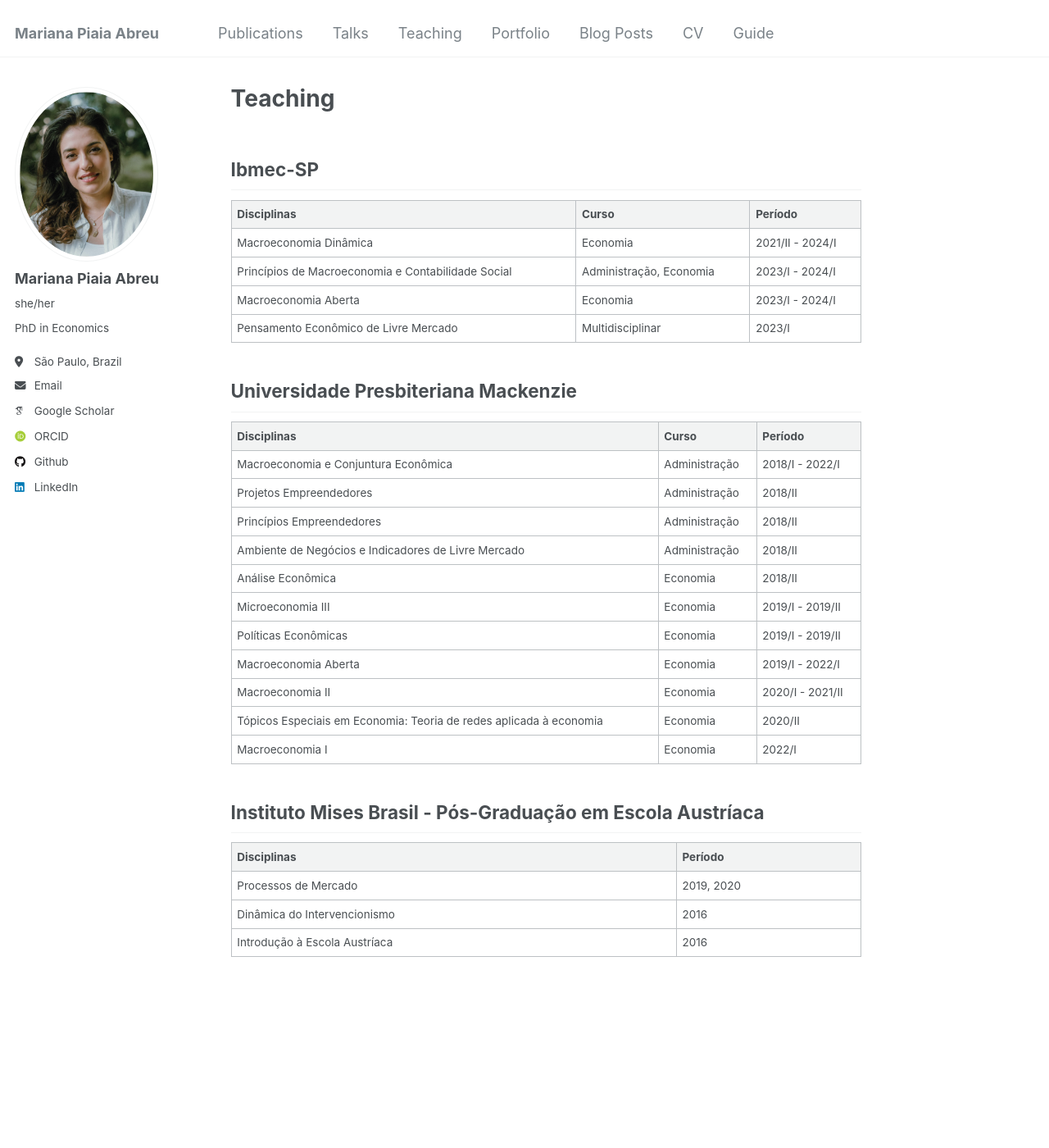
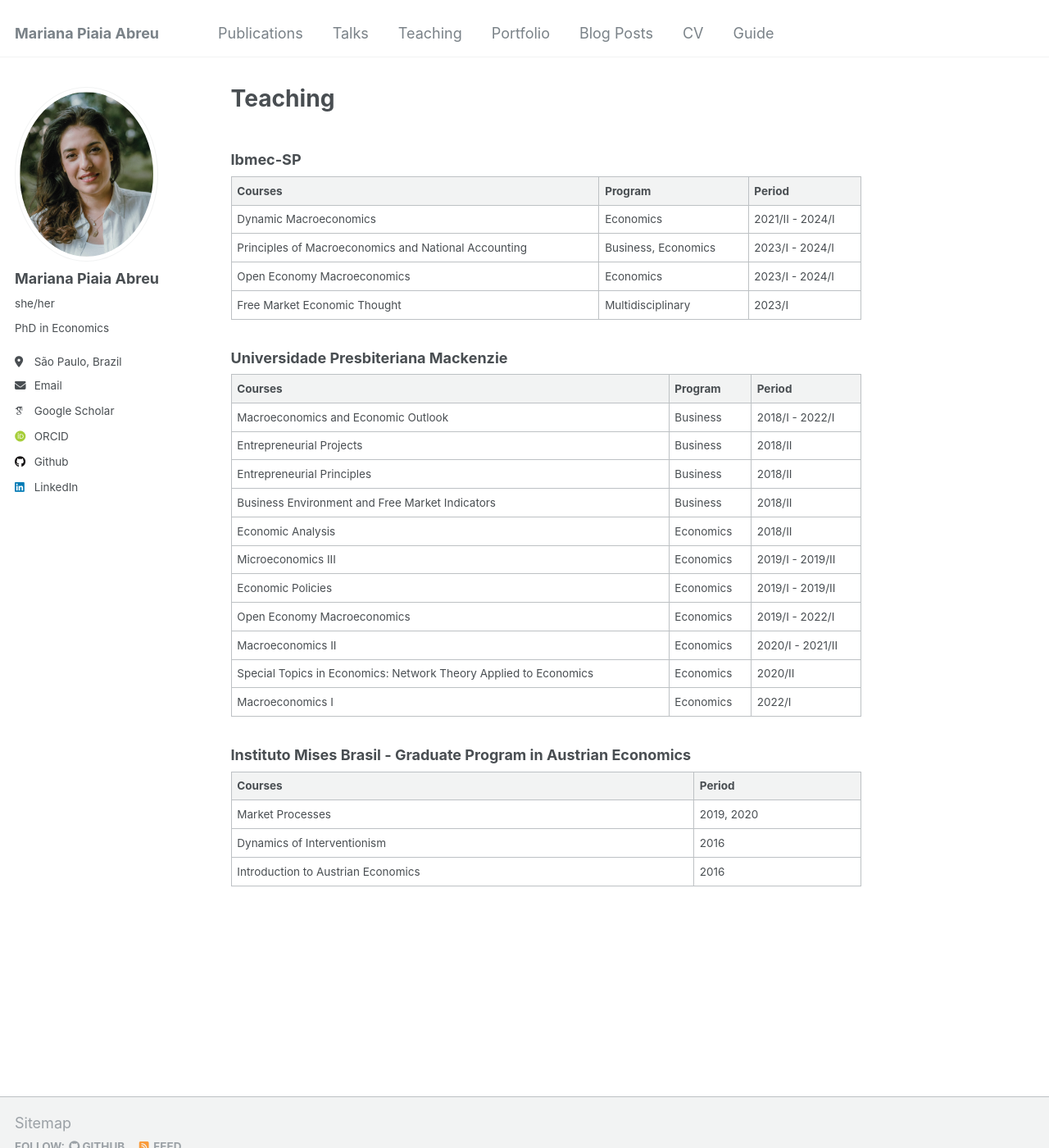
Before and after one commit to piaiaabreu/piaiaabreu.github.io, a Jekyll site: the page built from _pages/teaching.md, in a window 1280 px wide and 1400 px high. Shown: the whole window at 82% size. Built offline with Jekyll 4.4.1, drawn with Linux system fonts in a browser that asks for light colours; some web fonts are replaced.

Commit message:
Update teaching.md

```diff
--- a/_pages/teaching.md
+++ b/_pages/teaching.md
@@ -7,36 +7,35 @@ redirect_from:
   - /teaching.html
 ---
 
-## Ibmec-SP
+### Ibmec-SP
 
-| Disciplinas                           | Curso         | Período        |
-| --------                              | ------        | ------         |
-| Macroeconomia Dinâmica  | Economia | 2021/II - 2024/I|
-| Princípios de Macroeconomia e Contabilidade Social| Administração, Economia | 2023/I - 2024/I|
-| Macroeconomia Aberta  | Economia | 2023/I - 2024/I|
-| Pensamento Econômico de Livre Mercado  | Multidisciplinar | 2023/I|
+| Courses                              | Program       | Period            |
+| --------                              | ------        | ------------------ |
+| Dynamic Macroeconomics               | Economics     | 2021/II - 2024/I   |
+| Principles of Macroeconomics and National Accounting | Business, Economics | 2023/I - 2024/I   |
+| Open Economy Macroeconomics          | Economics     | 2023/I - 2024/I   |
+| Free Market Economic Thought         | Multidisciplinary | 2023/I           |
 
-## Universidade Presbiteriana Mackenzie
+### Universidade Presbiteriana Mackenzie
 
-| Disciplinas                           | Curso         | Período        |
-| --------                              | ------        | ------         |
-| Macroeconomia e Conjuntura Econômica  | Administração | 2018/I - 2022/I|
-| Projetos Empreendedores               | Administração | 2018/II|
-| Princípios Empreendedores             | Administração | 2018/II|
-| Ambiente de Negócios e Indicadores de Livre Mercado   |Administração | 2018/II|
-| Análise Econômica                     | Economia | 2018/II|
-| Microeconomia III                     | Economia | 2019/I - 2019/II|
-| Políticas Econômicas                  | Economia | 2019/I - 2019/II|
-| Macroeconomia Aberta                  | Economia | 2019/I - 2022/I|
-| Macroeconomia II                      | Economia | 2020/I - 2021/II|
-| Tópicos Especiais em Economia: Teoria de redes aplicada à economia | Economia | 2020/II|
-| Macroeconomia I                       | Economia | 2022/I|
+| Courses                              | Program               | Period            |
+| --------                             | ------                | ----------------- |
+| Macroeconomics and Economic Outlook  | Business | 2018/I - 2022/I   |
+| Entrepreneurial Projects             | Business | 2018/II           |
+| Entrepreneurial Principles           | Business | 2018/II           |
+| Business Environment and Free Market Indicators | Business | 2018/II |
+| Economic Analysis                    | Economics             | 2018/II           |
+| Microeconomics III                   | Economics             | 2019/I - 2019/II  |
+| Economic Policies                    | Economics             | 2019/I - 2019/II  |
+| Open Economy Macroeconomics          | Economics             | 2019/I - 2022/I   |
+| Macroeconomics II                    | Economics             | 2020/I - 2021/II  |
+| Special Topics in Economics: Network Theory Applied to Economics | Economics | 2020/II |
+| Macroeconomics I                     | Economics             | 2022/I            |
 
+### Instituto Mises Brasil - Graduate Program in Austrian Economics
 
-## Instituto Mises Brasil - Pós-Graduação em Escola Austríaca
-
-| Disciplinas                    | Período   |
-| --------                       | ------    |
-| Processos de Mercado           | 2019, 2020|
-| Dinâmica do Intervencionismo   | 2016      |
-| Introdução à Escola Austríaca  | 2016      |
+| Courses                              | Period        |
+| --------                             | ------------- |
+| Market Processes                     | 2019, 2020    |
+| Dynamics of Interventionism          | 2016          |
+| Introduction to Austrian Economics   | 2016          |
```
